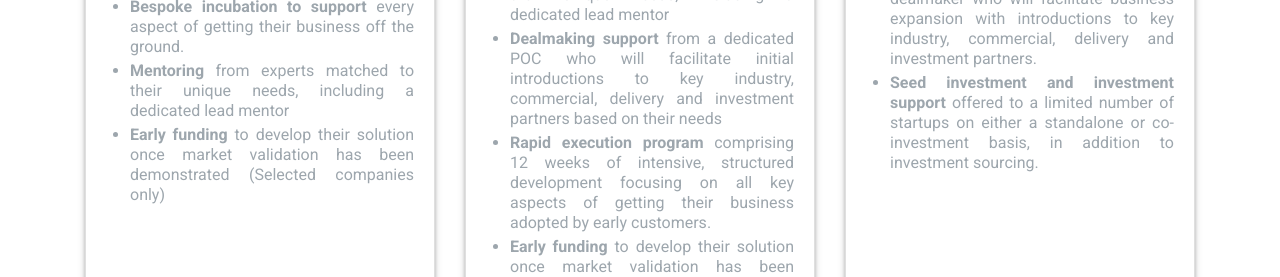
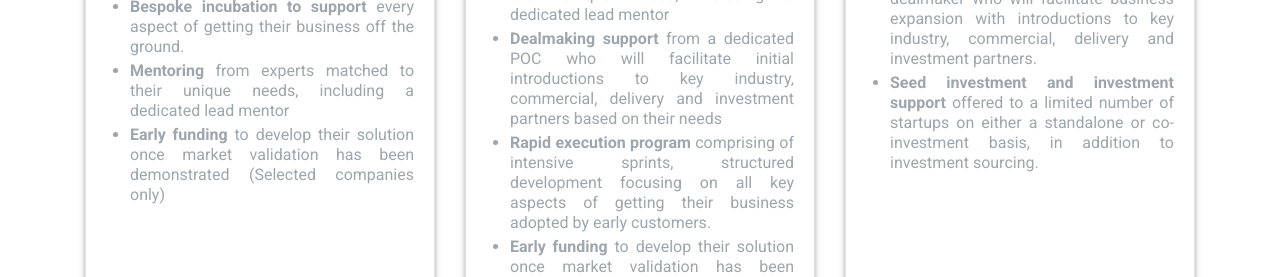
Before and after one commit to thenucleusventures/thenucleusventures.github.io, a plain HTML site: page index.html in a window 1280 px wide. Shown: the part 3720-3997 px from the top of the page. Drawn offline with nearby package versions, Linux system fonts and the light colour scheme.

Commit message:
Update index.html

```diff
--- a/index.html
+++ b/index.html
@@ -207,7 +207,7 @@
                     <ul class="card-text card-text-custom text-justify pl-4">
                         <li class="mb-1"><b>Mentoring</b> from experts matched to their unique needs, including a dedicated lead mentor</li>
                         <li class="mb-1"><b>Dealmaking support</b> from a dedicated POC who will facilitate initial introductions to key industry, commercial, delivery and investment partners based on their needs</li>
-                        <li class="mb-1"><b>Rapid execution program</b> comprising 12 weeks of intensive, structured development focusing on all key aspects of getting their business adopted by early customers.
+                        <li class="mb-1"><b>Rapid execution program</b> comprising of intensive sprints, structured development focusing on all key aspects of getting their business adopted by early customers.
                         </li>
                         <li class="mb-1"><b>Early funding</b> to develop their solution once market validation has been demonstrated (Selected companies only)</li>
                     </ul>
```
